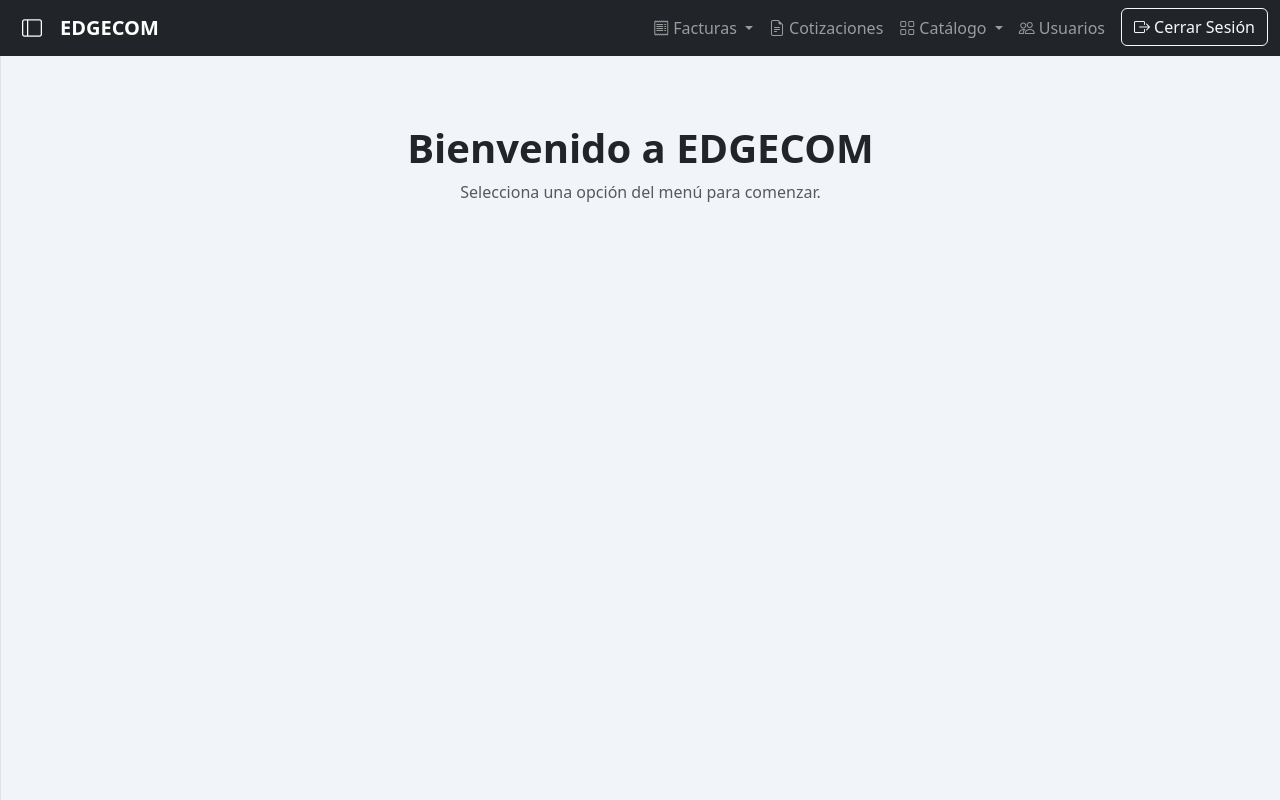
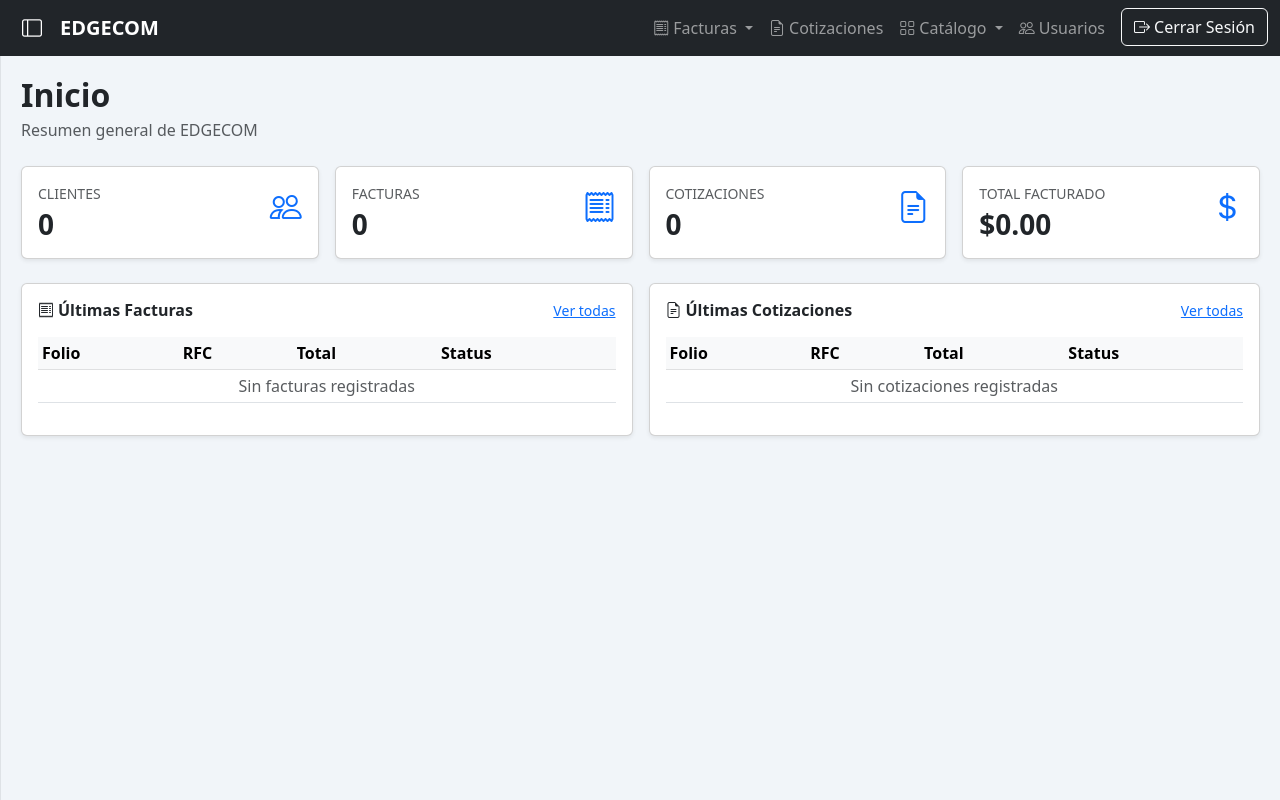
Before and after one commit to jairoo-dev/edgecom, a Django app: page / in a window 1280 px wide. Run offline with Django 5.2, Linux system fonts and the light colour scheme; the visitor is signed in with stand-in values (Sample User, id 1); data that the repository does not hold is empty; some libraries are stand-ins or nearby versions.

Commit message:
Agregar tarjetas de resumen en inicio

```diff
--- a/core/templates/core/dashboard.html
+++ b/core/templates/core/dashboard.html
@@ -1,10 +1,125 @@
 {% extends 'core/base.html' %}
 
-{% block title %}Dashboard{% endblock %}
+{% block title %}Inicio{% endblock %}
 
 {% block content %}
-    <div class="text-center mt-5">
-        <h1 class="fw-bold">Bienvenido a EDGECOM</h1>
-        <p class="text-muted">Selecciona una opción del menú para comenzar.</p>
+
+<div class="mb-4">
+    <h2 class="fw-bold mb-1">Inicio</h2>
+    <p class="text-muted">Resumen general de EDGECOM</p>
+</div>
+
+<!-- Tarjetas de resumen -->
+<div class="row g-3 mb-4">
+    <div class="col-md-3">
+        <div class="card shadow-sm p-3">
+            <div class="d-flex justify-content-between align-items-start">
+                <div>
+                    <p class="text-muted small mb-1 text-uppercase">Clientes</p>
+                    <h3 class="fw-bold mb-0">{{ total_clientes }}</h3>
+                </div>
+                <i class="bi bi-people fs-2 text-primary"></i>
+            </div>
+        </div>
     </div>
+    <div class="col-md-3">
+        <div class="card shadow-sm p-3">
+            <div class="d-flex justify-content-between align-items-start">
+                <div>
+                    <p class="text-muted small mb-1 text-uppercase">Facturas</p>
+                    <h3 class="fw-bold mb-0">{{ total_facturas }}</h3>
+                </div>
+                <i class="bi bi-receipt fs-2 text-primary"></i>
+            </div>
+        </div>
+    </div>
+    <div class="col-md-3">
+        <div class="card shadow-sm p-3">
+            <div class="d-flex justify-content-between align-items-start">
+                <div>
+                    <p class="text-muted small mb-1 text-uppercase">Cotizaciones</p>
+                    <h3 class="fw-bold mb-0">{{ total_cotizaciones }}</h3>
+                </div>
+                <i class="bi bi-file-earmark-text fs-2 text-primary"></i>
+            </div>
+        </div>
+    </div>
+    <div class="col-md-3">
+        <div class="card shadow-sm p-3">
+            <div class="d-flex justify-content-between align-items-start">
+                <div>
+                    <p class="text-muted small mb-1 text-uppercase">Total Facturado</p>
+                    <h3 class="fw-bold mb-0">${{ total_facturado|floatformat:2 }}</h3>
+                </div>
+                <i class="bi bi-currency-dollar fs-2 text-primary"></i>
+            </div>
+        </div>
+    </div>
+</div>
+
+<!-- Tablas -->
+<div class="row g-3">
+    <div class="col-md-6">
+        <div class="card shadow-sm p-3">
+            <div class="d-flex justify-content-between align-items-center mb-3">
+                <h6 class="fw-bold mb-0"><i class="bi bi-receipt me-1"></i>Últimas Facturas</h6>
+                <a href="{% url 'lista_facturas' %}" class="text-primary small">Ver todas</a>
+            </div>
+            <table class="table table-sm table-hover">
+                <thead class="table-light">
+                    <tr>
+                        <th>Folio</th>
+                        <th>RFC</th>
+                        <th>Total</th>
+                        <th>Status</th>
+                    </tr>
+                </thead>
+                <tbody>
+                    {% for factura in ultimas_facturas %}
+                    <tr>
+                        <td>{{ factura.folio }}</td>
+                        <td>{{ factura.rfc_id }}</td>
+                        <td>${{ factura.total|floatformat:2 }}</td>
+                        <td>{{ factura.get_status_display }}</td>
+                    </tr>
+                    {% empty %}
+                    <tr><td colspan="4" class="text-muted text-center">Sin facturas registradas</td></tr>
+                    {% endfor %}
+                </tbody>
+            </table>
+        </div>
+    </div>
+
+    <div class="col-md-6">
+        <div class="card shadow-sm p-3">
+            <div class="d-flex justify-content-between align-items-center mb-3">
+                <h6 class="fw-bold mb-0"><i class="bi bi-file-earmark-text me-1"></i>Últimas Cotizaciones</h6>
+                <a href="{% url 'lista_cotizaciones' %}" class="text-primary small">Ver todas</a>
+            </div>
+            <table class="table table-sm table-hover">
+                <thead class="table-light">
+                    <tr>
+                        <th>Folio</th>
+                        <th>RFC</th>
+                        <th>Total</th>
+                        <th>Status</th>
+                    </tr>
+                </thead>
+                <tbody>
+                    {% for cotizacion in ultimas_cotizaciones %}
+                    <tr>
+                        <td>{{ cotizacion.folio }}</td>
+                        <td>{{ cotizacion.rfc_id|default:"—" }}</td>
+                        <td>${{ cotizacion.total|floatformat:2 }}</td>
+                        <td>{{ cotizacion.get_status_display|default:"—" }}</td>
+                    </tr>
+                    {% empty %}
+                    <tr><td colspan="4" class="text-muted text-center">Sin cotizaciones registradas</td></tr>
+                    {% endfor %}
+                </tbody>
+            </table>
+        </div>
+    </div>
+</div>
+
 {% endblock %}
```
